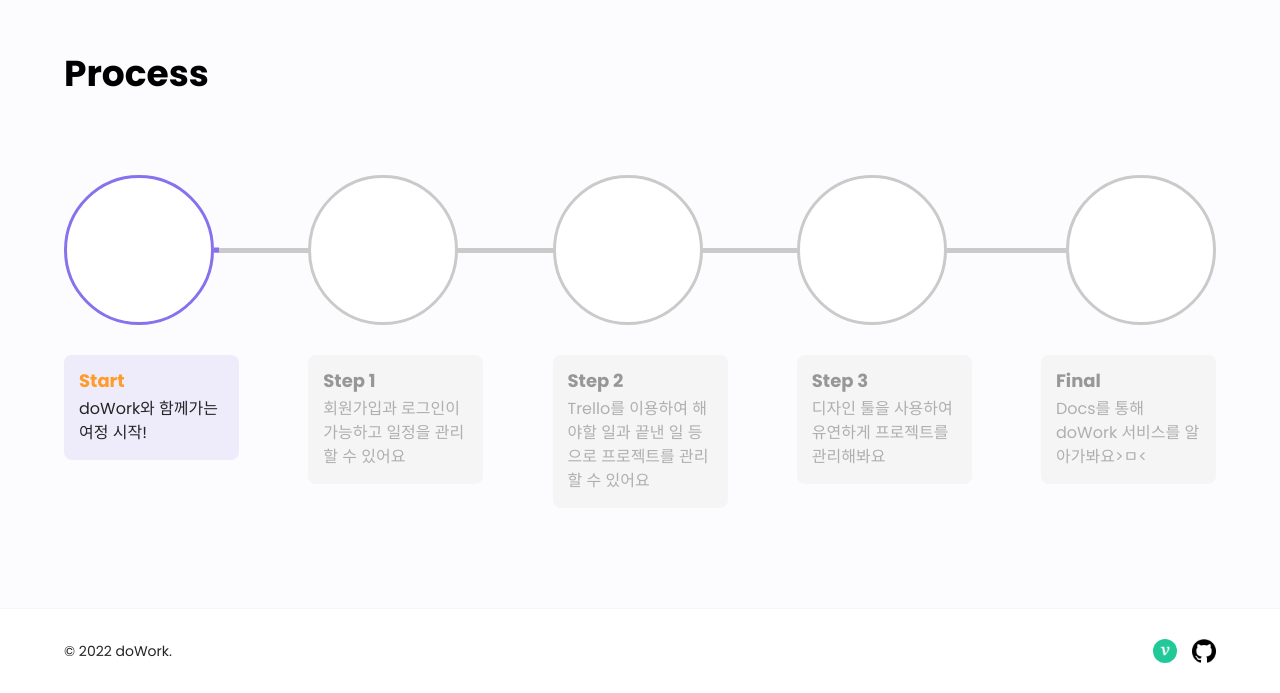
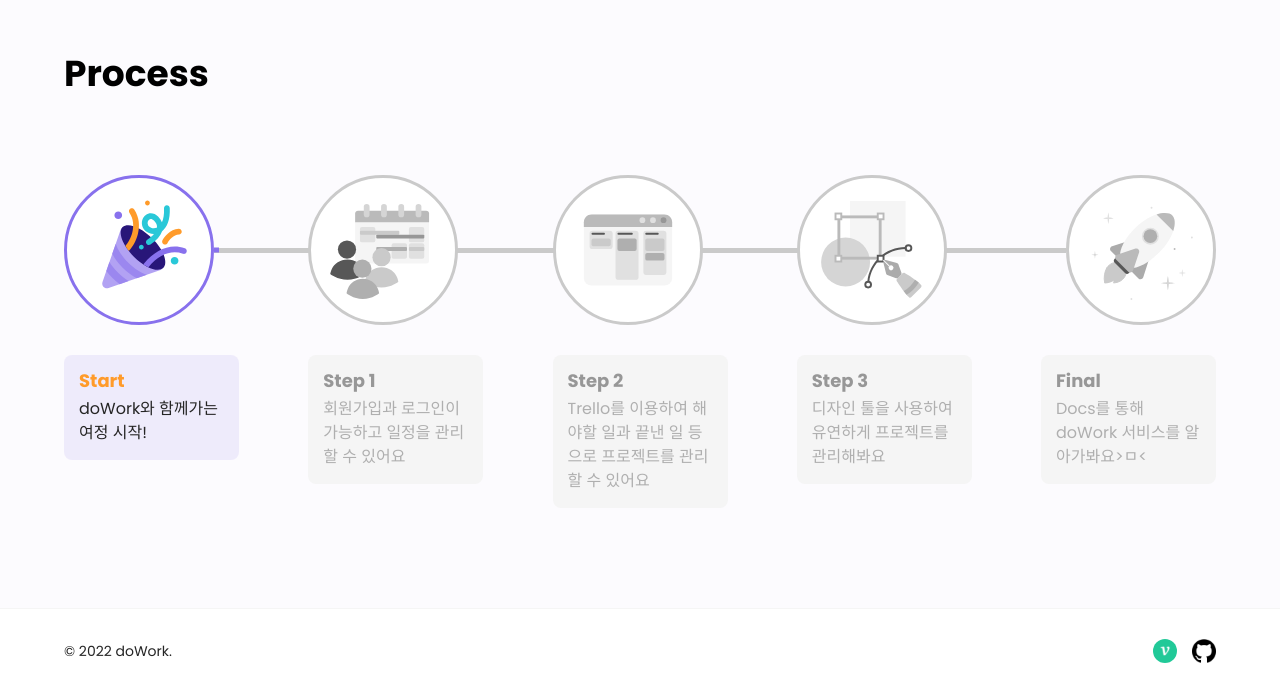
Before and after one commit to dee0518/NEXT_doWork, a Next.js app: page / in a window 1280 px wide. Shown: the part 829-1522 px from the top of the page. Built offline with nearby package versions, Linux system fonts and the light colour scheme.

Commit message:
:lipstick: home process sectino UI 완료

```diff
--- a/src/components/Home/ProcessSection.tsx
+++ b/src/components/Home/ProcessSection.tsx
@@ -1,38 +1,49 @@
+import Image from 'next/image';
 import ContentInner from 'components/Common/ContentInner';
 import Title from 'components/Common/Title';
 import styled from 'styled-components';
 import { mediaQuery1024 } from 'styles/mediaQuery';
 import { flexbox } from 'styles/mixin';
 import { TProcessItem } from 'types/home';
+import tada from 'images/home/process_tada.svg';
+import userSchedule from 'images/home/process_user_and_schedule_off.svg';
+import trello from 'images/home/process_trello_off.svg';
+import designTool from 'images/home/process_design_tool_off.svg';
+import final from 'images/home/process_final_off.svg';
 
 const processList: TProcessItem[] = [
   {
     id: 'start',
-    imgUrl: '',
+    imgUrl: tada,
+    imgAlt: 'tada',
     content: 'doWork와 함께가는 여정 시작!',
     complete: true,
   },
   {
     id: 'step1',
-    imgUrl: '',
+    imgUrl: userSchedule,
+    imgAlt: 'user and schedule',
     content: '회원가입과 로그인이 가능하고 일정을 관리할 수 있어요',
     complete: false,
   },
   {
     id: 'step2',
-    imgUrl: '',
+    imgUrl: trello,
+    imgAlt: 'trello',
     content: 'Trello를 이용하여 해야할 일과 끝낸 일 등으로 프로젝트를 관리할 수 있어요 ',
     complete: false,
   },
   {
     id: 'step3',
-    imgUrl: '',
+    imgUrl: designTool,
+    imgAlt: 'design tool',
     content: '디자인 툴을 사용하여 유연하게 프로젝트를 관리해봐요',
     complete: false,
   },
   {
     id: 'final',
-    imgUrl: '',
+    imgUrl: final,
+    imgAlt: 'finish',
     content: 'Docs를 통해 doWork 서비스를 알아가봐요>ㅁ<',
     complete: false,
   },
@@ -51,9 +62,11 @@
             <Line aria-hidden="true" index={calcStep} />
           </LineWrap>
           <ProcessList>
-            {processList.map(({ id, imgUrl, content, complete }, i) => (
+            {processList.map(({ id, imgUrl, imgAlt, content, complete }, i) => (
               <ProcessItem key={id} className={complete ? 'on' : ''}>
-                <ItemImageWrap />
+                <ItemImageWrap>
+                  <ItemImage src={imgUrl} alt={imgAlt} />
+                </ItemImageWrap>
                 <ItemDescWrap>
                   <H3>{id.indexOf('step') === -1 ? id : `step ${i}`}</H3>
                   <Description>{content}</Description>
@@ -179,6 +192,12 @@
   }
 `;
 
+const ItemImage = styled(Image)`
+  width: 100%;
+  height: 100%;
+  object-fit: cotain;
+`;
+
 const ItemDescWrap = styled.div`
   position: absolute;
   left: 0;
--- a/src/types/home.d.ts
+++ b/src/types/home.d.ts
@@ -1,6 +1,7 @@
 export type TProcessItem = {
   id: string;
   imgUrl: string;
+  imgAlt: string;
   content: string;
   complete: boolean;
 };
```
